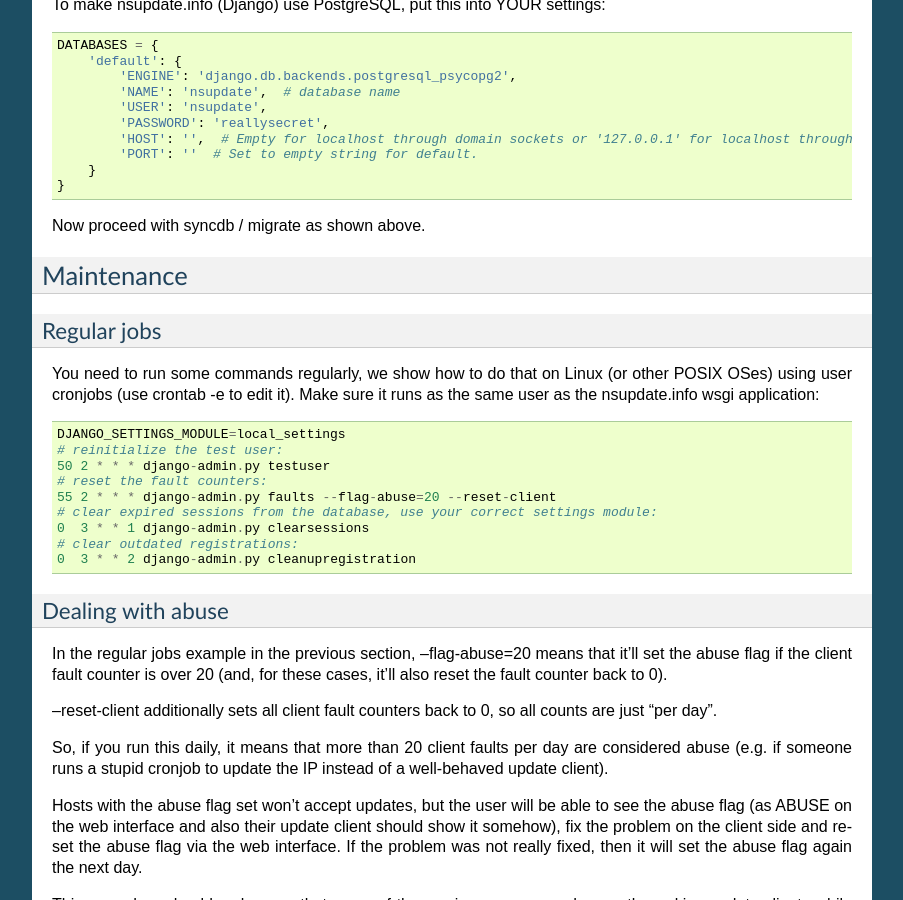
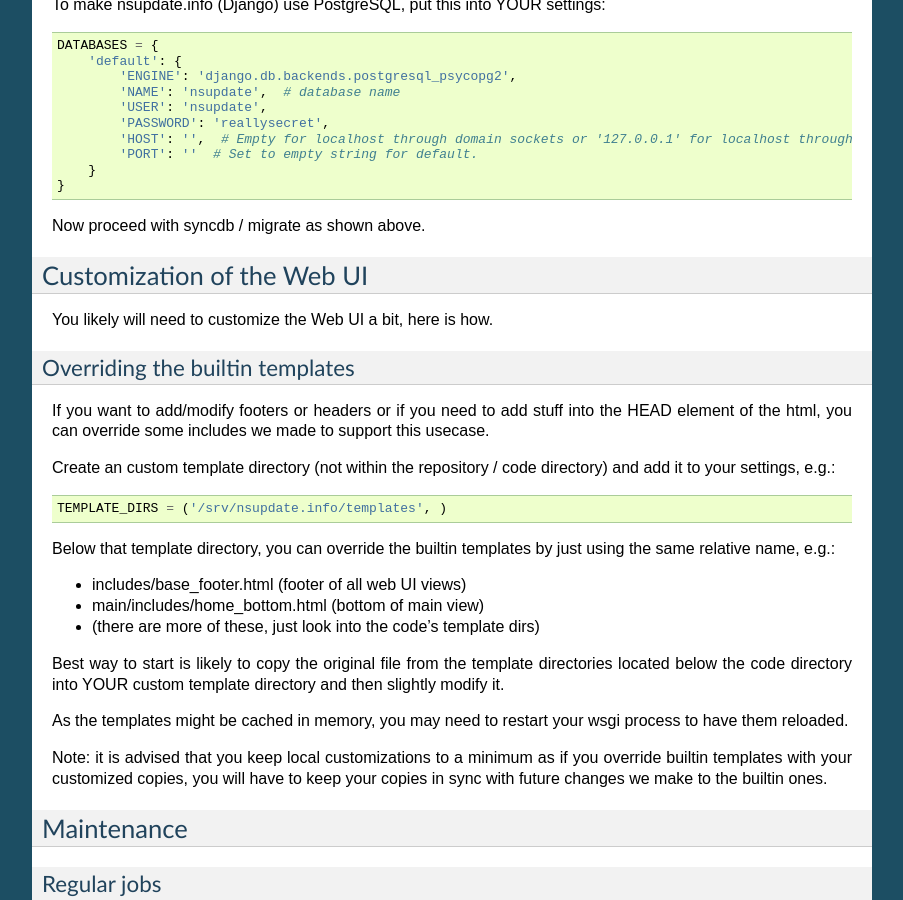
Before and after one commit to nsupdate-info/nsupdate.info, a Sphinx documentation site: the page built from docs/admin.rst, in a window 1280 px wide and 900 px high, scrolled down 2755 px. Shown: the whole window, without its empty margins (198-1101 px from the left). Built offline with Sphinx 7.4.7, drawn with Linux system fonts in a browser that asks for light colours; some of the changed text lies outside the part shown.

Commit message:
document UI customization (overriding templates/includes)

```diff
--- a/docs/admin.rst
+++ b/docs/admin.rst
@@ -182,6 +182,41 @@
 Now proceed with syncdb / migrate as shown above.
 
 
+Customization of the Web UI
+===========================
+
+You likely will need to customize the Web UI a bit, here is how.
+
+Overriding the builtin templates
+--------------------------------
+If you want to add/modify footers or headers or if you need to add stuff
+into the HEAD element of the html, you can override some includes we made
+to support this usecase.
+
+Create an custom template directory (not within the repository / code
+directory) and add it to your settings, e.g.::
+
+    TEMPLATE_DIRS = ('/srv/nsupdate.info/templates', )
+
+Below that template directory, you can override the builtin templates by
+just using the same relative name, e.g.:
+
+* includes/base_footer.html (footer of all web UI views)
+* main/includes/home_bottom.html (bottom of main view)
+* (there are more of these, just look into the code's template dirs)
+
+Best way to start is likely to copy the original file from the template
+directories located below the code directory into YOUR custom template
+directory and then slightly modify it.
+
+As the templates might be cached in memory, you may need to restart your
+wsgi process to have them reloaded.
+
+Note: it is advised that you keep local customizations to a minimum as if you
+override builtin templates with your customized copies, you will have to keep
+your copies in sync with future changes we make to the builtin ones.
+
+
 Maintenance
 ===========
 
```
